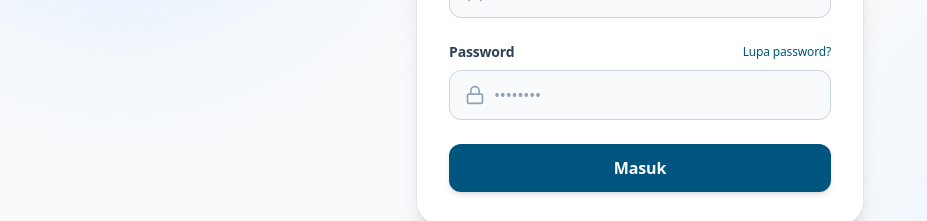
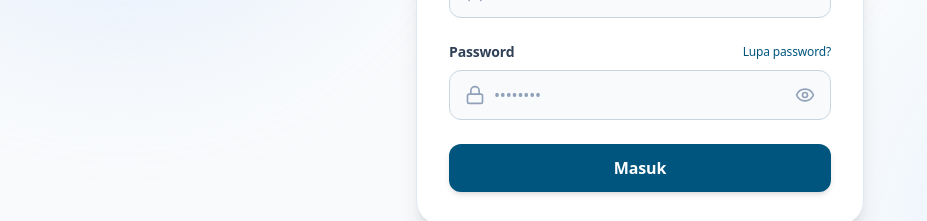
Before and after one commit to msyafiqn123-blip/data-entry-app, a Next.js app: page /login in a window 1280 px wide. Shown: the part 384-605 px from the top of the page, without its empty margins (0-927 px from the left). Built offline with nearby package versions, Linux system fonts and the light colour scheme.

Commit message:
Tambah tombol lihat password

```diff
--- a/src/app/login/page.tsx
+++ b/src/app/login/page.tsx
@@ -3,7 +3,7 @@
 import { signIn } from "next-auth/react";
 import { useState } from "react";
 import { useRouter } from "next/navigation";
-import { Lock, User, MessageCircle } from "lucide-react";
+import { Lock, User, MessageCircle, Eye, EyeOff } from "lucide-react";
 
 export default function LoginPage() {
   const router = useRouter();
@@ -11,6 +11,7 @@ export default function LoginPage() {
   const [password, setPassword] = useState("");
   const [error, setError] = useState("");
   const [loading, setLoading] = useState(false);
+  const [showPassword, setShowPassword] = useState(false);
 
   const handleSubmit = async (e: React.FormEvent) => {
     e.preventDefault();
@@ -84,13 +85,20 @@ export default function LoginPage() {
                 <Lock className="h-5 w-5 text-slate-400" />
               </div>
               <input
-                type="password"
+                type={showPassword ? "text" : "password"}
                 value={password}
                 onChange={(e) => setPassword(e.target.value)}
-                className="w-full pl-11 pr-4 py-3 bg-slate-50 border border-slate-300 rounded-xl text-slate-800 placeholder-slate-400 focus:outline-none focus:ring-2 focus:ring-[#00557e]/50 focus:border-[#00557e] transition-all"
+                className="w-full pl-11 pr-12 py-3 bg-slate-50 border border-slate-300 rounded-xl text-slate-800 placeholder-slate-400 focus:outline-none focus:ring-2 focus:ring-[#00557e]/50 focus:border-[#00557e] transition-all"
                 placeholder="••••••••"
                 required
               />
+              <button
+                type="button"
+                onClick={() => setShowPassword(!showPassword)}
+                className="absolute inset-y-0 right-0 pr-4 flex items-center text-slate-400 hover:text-slate-600 focus:outline-none"
+              >
+                {showPassword ? <EyeOff className="h-5 w-5" /> : <Eye className="h-5 w-5" />}
+              </button>
             </div>
           </div>
 
```
